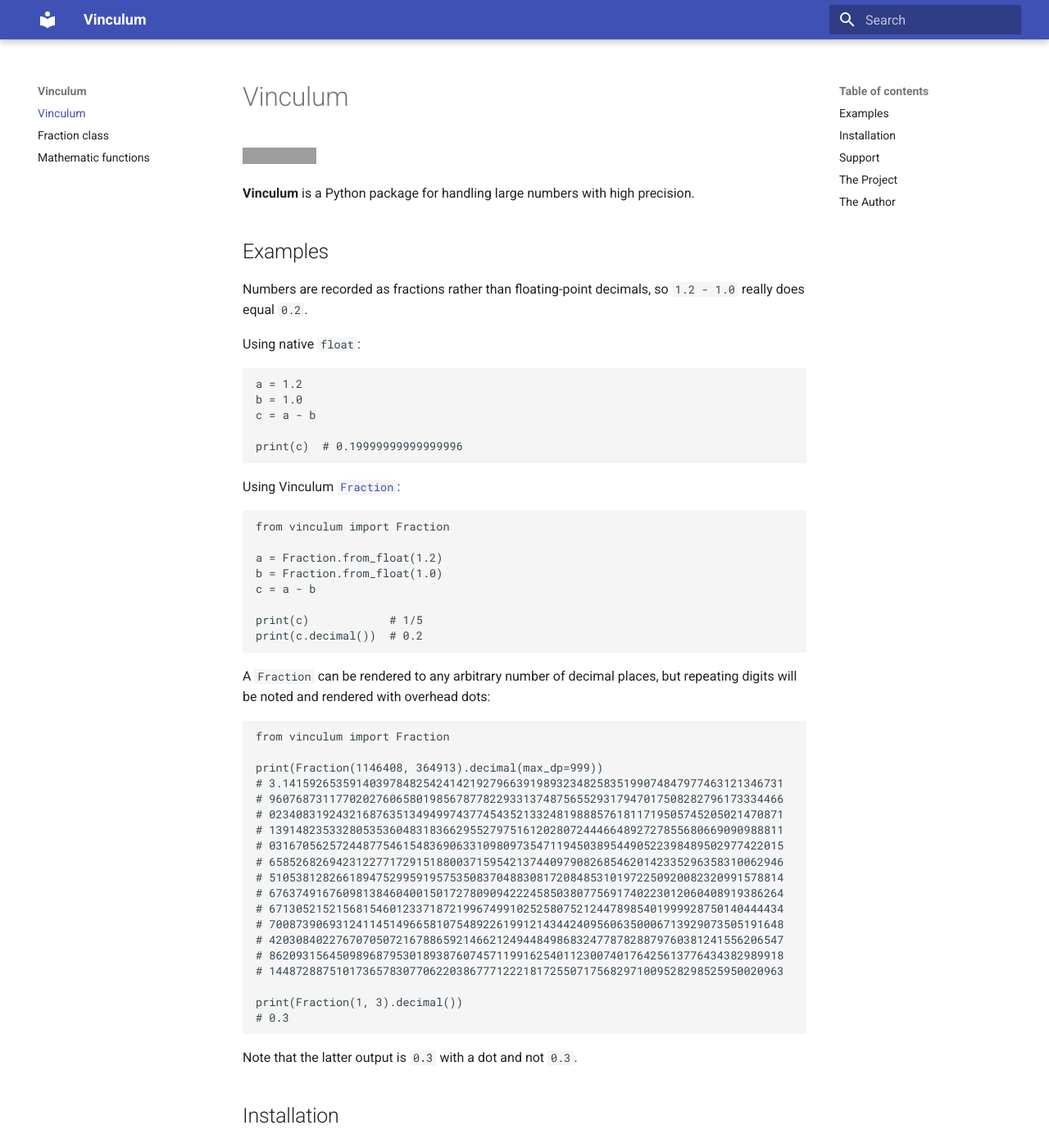
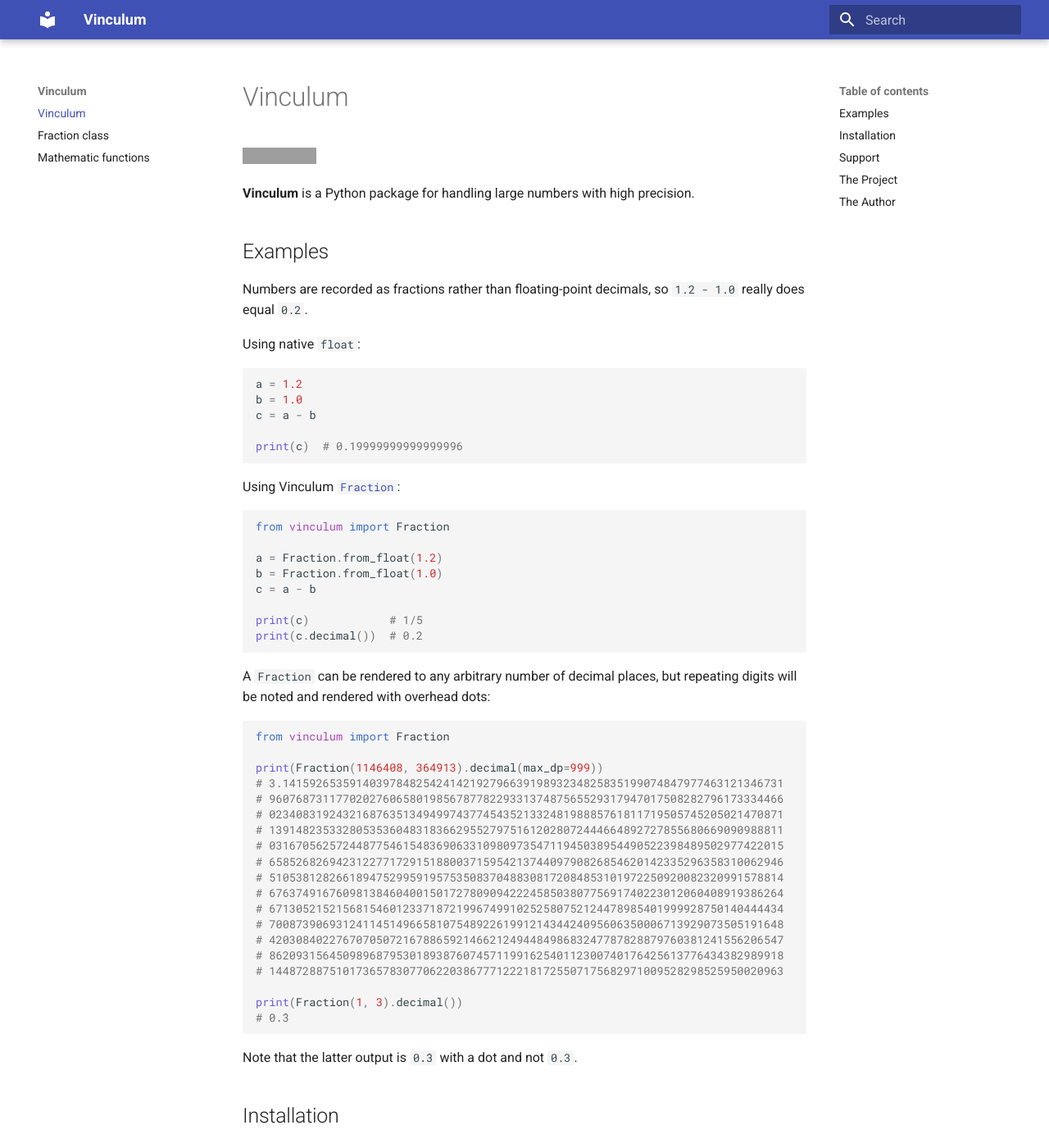
Before and after one commit to cariad/vinculum, an MkDocs documentation site: the page built from docs/index.md, in a window 1280 px wide and 1400 px high. Shown: the whole window at 82% size. Built offline with MkDocs 1.6.1 and Material for MkDocs 9.7.7, drawn with Linux system fonts in a browser that asks for light colours; grey boxes are pictures that could not be loaded.

```diff
--- a/mkdocs.yml
+++ b/mkdocs.yml
@@ -1,10 +1,15 @@
-site_name: Vinculum
-site_url: https://vinculumpy.dev/
+markdown_extensions:
+  - admonition
+  - pymdownx.details
+  - pymdownx.superfences
 
 nav:
   - index.md
   - fraction.md
   - math.md
 
+site_name: Vinculum
+site_url: https://vinculumpy.dev/
+
 theme:
   name: material
```
Also changed, not shown: docs/fraction.md (+22 -0 lines), 2 other files.
